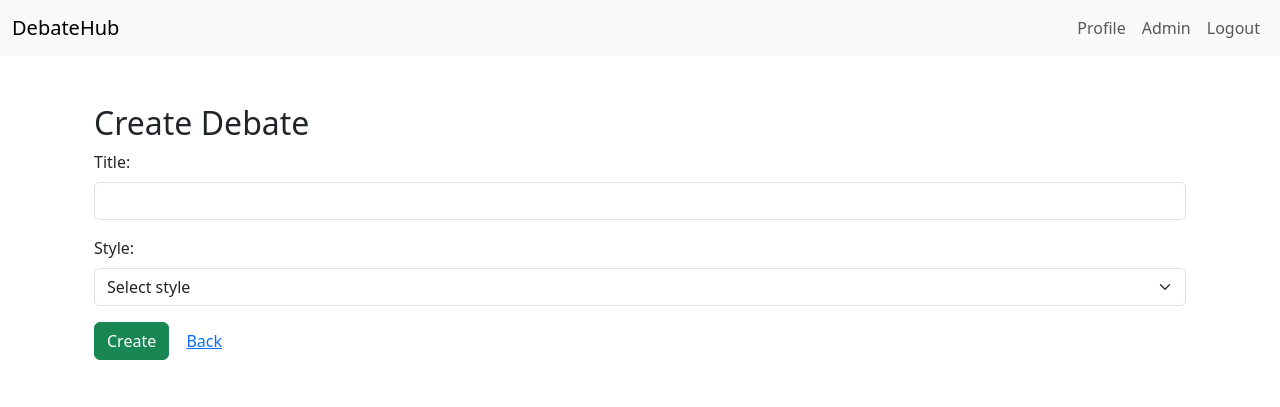
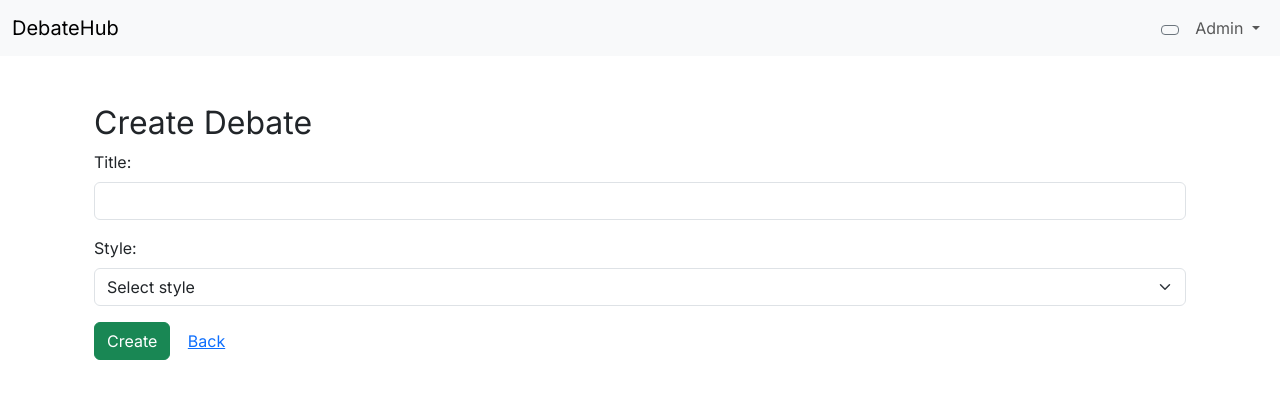
Before and after one commit to Sentexi/DCS-app, a Flask app: page /admin/create_debate in a window 1280 px wide. Shown: the top 407 px of the page. Run offline with Flask 3, Linux system fonts and the light colour scheme; a user stored in the database is signed in; data comes from the database, SQL or seed files in the repository; data that the repository does not hold is empty; some libraries are stand-ins or nearby versions.

Commit message:
Improve debate UI with new layout and styling

```diff
--- /dev/null
+++ b/app/static/css/styles.css
@@ -0,0 +1,26 @@
+:root {
+  --gov-color: #e6f2ff;
+  --opp-color: #ffe6e6;
+  --judge-color: #fff4d6;
+  --free-color: #f8f9fa;
+  --spacing-unit: 8px;
+}
+body {
+  font-family: 'Inter', sans-serif;
+  line-height: 1.5;
+}
+
+.vote-progress-fixed {
+  position: fixed;
+  top: var(--spacing-unit);
+  right: var(--spacing-unit);
+  width: 200px;
+  z-index: 1030;
+}
+.vote-progress-fixed .progress-bar {
+  transition: width 0.3s ease;
+}
+.role-badge.gov { background: var(--gov-color); }
+.role-badge.opp { background: var(--opp-color); }
+.role-badge.judge { background: var(--judge-color); }
+.role-badge.free { background: var(--free-color); }
--- a/app/templates/base.html
+++ b/app/templates/base.html
@@ -6,7 +6,11 @@
     <title>{% block title %}Debate App{% endblock %}</title>
 
     <!-- Global CSS -->
+    <link rel="preconnect" href="https://fonts.googleapis.com">
+    <link rel="preconnect" href="https://fonts.gstatic.com" crossorigin>
+    <link href="https://fonts.googleapis.com/css2?family=Inter:wght@400;600;700&display=swap" rel="stylesheet">
     <link rel="stylesheet" href="https://cdn.jsdelivr.net/npm/bootstrap@5.3.3/dist/css/bootstrap.min.css">
+    <link rel="stylesheet" href="{{ url_for('static', filename='css/styles.css') }}">
 
     <!-- Page-specific CSS -->
     {% block extra_head %}{% endblock %}
@@ -19,18 +23,25 @@
       <span class="navbar-toggler-icon"></span>
     </button>
     <div class="collapse navbar-collapse" id="navbarNav">
-      <ul class="navbar-nav ms-auto">
+      <ul class="navbar-nav ms-auto align-items-center">
         <li class="nav-item">
-          <a class="nav-link" href="{{ url_for('profile.view') }}">Profile</a>
+          <button id="themeToggle" class="btn btn-outline-secondary btn-sm me-2" type="button">
+            <i class="bi bi-moon-fill"></i>
+          </button>
         </li>
-        {% if current_user.is_authenticated and current_user.is_admin %}
-        <li class="nav-item">
-          <a class="nav-link" href="{{ url_for('admin.admin_dashboard') }}">Admin</a>
-        </li>
-        {% endif %}
         {% if current_user.is_authenticated %}
-        <li class="nav-item">
-          <a class="nav-link" href="{{ url_for('auth.logout') }}">Logout</a>
+        <li class="nav-item dropdown">
+          <a class="nav-link dropdown-toggle" href="#" id="userMenu" role="button" data-bs-toggle="dropdown" aria-expanded="false">
+            {{ current_user.first_name }}
+          </a>
+          <ul class="dropdown-menu dropdown-menu-end" aria-labelledby="userMenu">
+            <li><a class="dropdown-item" href="{{ url_for('profile.view') }}">Profile</a></li>
+            {% if current_user.is_admin %}
+            <li><a class="dropdown-item" href="{{ url_for('admin.admin_dashboard') }}">Admin</a></li>
+            {% endif %}
+            <li><hr class="dropdown-divider"></li>
+            <li><a class="dropdown-item" href="{{ url_for('auth.logout') }}">Logout</a></li>
+          </ul>
         </li>
         {% endif %}
       </ul>
@@ -56,6 +67,16 @@
 <!-- Global JS -->
 <script src="https://cdn.jsdelivr.net/npm/bootstrap@5.3.3/dist/js/bootstrap.bundle.min.js"></script>
 <script src="https://cdn.socket.io/4.7.5/socket.io.min.js"></script>
+<script>
+  const storedTheme = localStorage.getItem('theme') || 'light';
+  document.documentElement.setAttribute('data-bs-theme', storedTheme);
+  document.getElementById('themeToggle')?.addEventListener('click', () => {
+    const current = document.documentElement.getAttribute('data-bs-theme');
+    const next = current === 'dark' ? 'light' : 'dark';
+    document.documentElement.setAttribute('data-bs-theme', next);
+    localStorage.setItem('theme', next);
+  });
+</script>
 
 <!-- Page-specific JS -->
 {% block extra_js %}{% endblock %}
--- a/app/templates/main/dashboard.html
+++ b/app/templates/main/dashboard.html
@@ -18,6 +18,12 @@
 </script>
 
 <div class="container my-4">
+
+  <div id="fixedProgress" class="vote-progress-fixed" style="display:{% if current_debate %}block{% else %}none{% endif %};">
+    <div class="progress" style="height:1rem;">
+      <div class="progress-bar bg-success" style="width: {{ vote_percent or 0 }}%;" aria-valuenow="{{ vote_percent or 0 }}" aria-valuemin="0" aria-valuemax="100"></div>
+    </div>
+  </div>
 
   <!-- Welcome Banner -->
   <div class="mb-4 text-center">
```
Also changed, not shown: app/static/css/dashboard.css (+11 -0 lines), app/static/css/graphic.css (+8 -5 lines), app/static/js/dashboard.js (+23 -11 lines), app/templates/main/_role_badge.html (+10 -2 lines), app/templates/main/graphic.html (+1 -15 lines).
